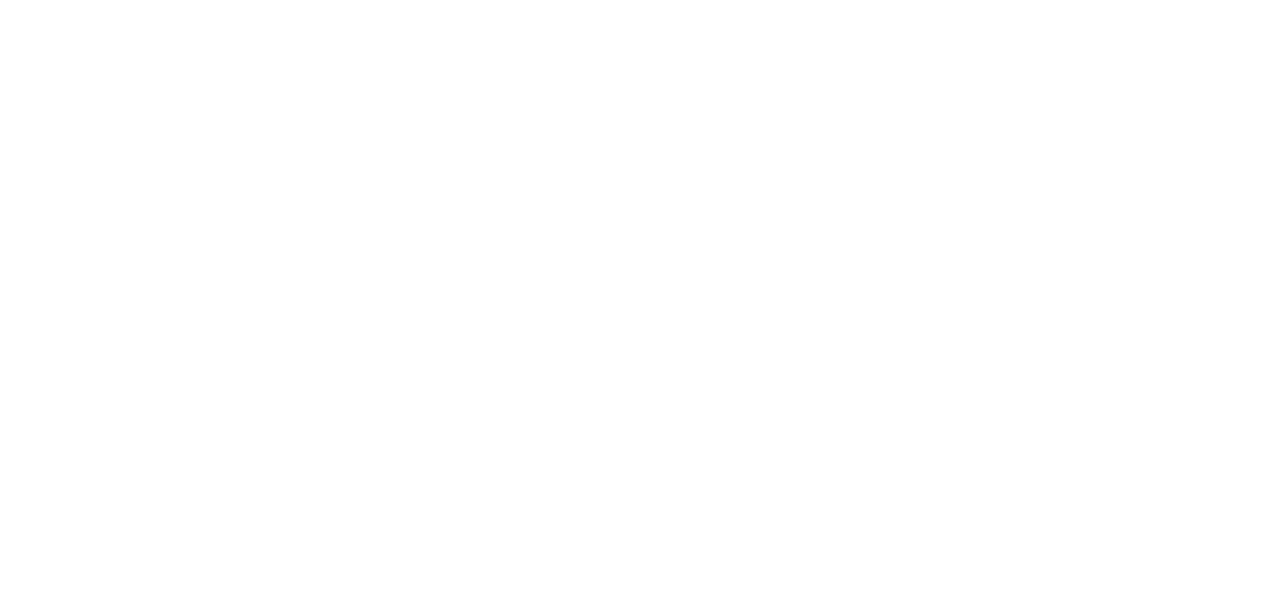
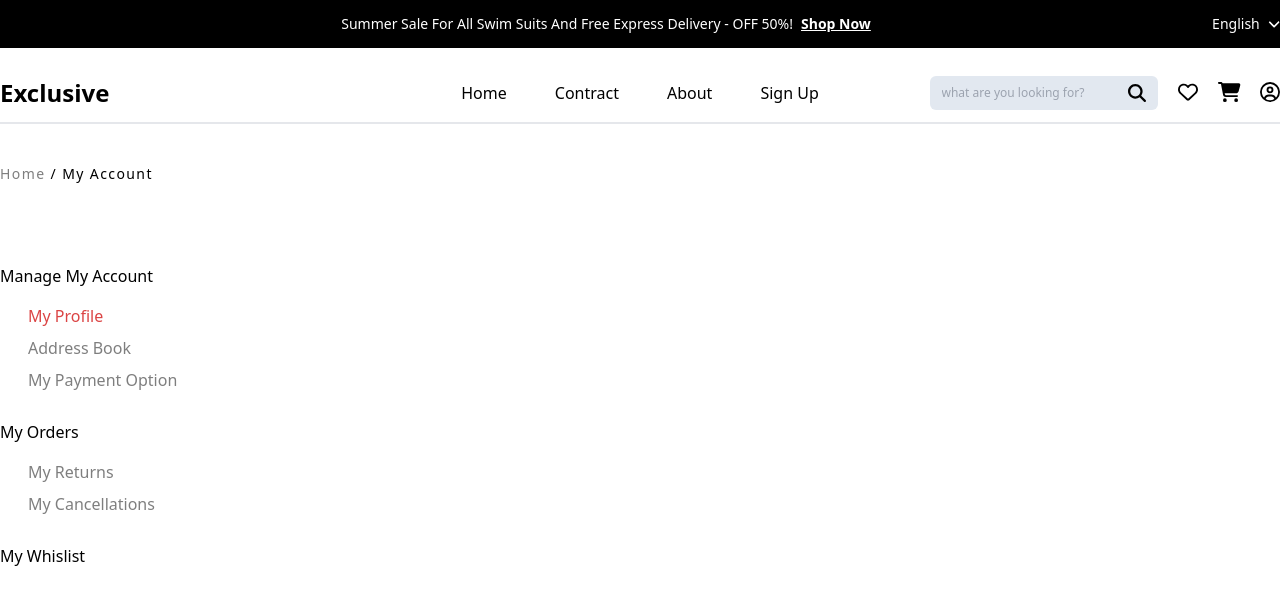
Before and after one commit to MAditP11/ecommerce-exclusive-web, a React (Vite) app: page /account in a window 1280 px wide. Before the commit this address had no page. Shown: the top 604 px of the page. Built offline with nearby package versions, Linux system fonts and the light colour scheme.

Commit message:
Adding account page

```diff
--- a/src/App.jsx
+++ b/src/App.jsx
@@ -6,6 +6,7 @@
 import Whislist from "./pages/whislist";
 import Cart from "./pages/cart";
 import Checkout from "./pages/checkout";
+import Account from "./pages/account";
 
 export default function App() {
   return (
@@ -17,6 +18,8 @@
         <Route path="/whislist" element={<Whislist />} />
         <Route path="/cart" element={<Cart />} />
         <Route path="/checkout" element={<Checkout />} />
+
+        <Route path="/account" element={<Account />} />
       </Routes>
     </Router>
   );
--- /dev/null
+++ b/src/pages/account.jsx
@@ -0,0 +1,97 @@
+import Advise from "../components/advise";
+import Header from "../components/header";
+import { useState, useRef } from "react";
+
+import product from "../assets/product.png";
+import { FontAwesomeIcon } from "@fortawesome/react-fontawesome";
+
+export default function Account() {
+  const [value, setValue] = useState("1");
+  const [price] = useState(550);
+  const inputRef = useRef(null);
+
+  const handleFocus = () => {
+    if (inputRef.current) {
+      inputRef.current.select();
+    }
+  };
+
+  const changeValue = (e) => {
+    const newValue = e.target.value;
+
+    if (newValue.length < 3) {
+      if (value === "" || Number(newValue) === 0 || Number(value) < 0) {
+        setValue(1);
+      } else {
+        setValue(newValue);
+      }
+    }
+    console.log(value);
+  };
+
+  const blurValue = () => {
+    if (value === "" || Number(value) === 0 || Number(value) < 0) {
+      setValue(1);
+    }
+  };
+
+  return (
+    <div className="">
+      {/*  */}
+      <Advise />
+
+      {/*  */}
+      <Header />
+
+      {/*  */}
+      <div className="container mx-auto flex flex-col gap-20 py-10">
+        <div className="flex">
+          <p className="text-sm font-normal tracking-widest">
+            <a className="opacity-50" href="">
+              Home
+            </a>{" "}
+            / <a href="">My Account</a>
+          </p>
+        </div>
+
+        <div className="container flex flex-row">
+          <div className="flex flex-col gap-7 ">
+            <div className="container flex flex-col gap-4">
+              <h3 className="text-base font-medium">Manage My Account</h3>
+              <div className="container flex flex-col gap-2 pl-7">
+                <a
+                  className="text-base font-normal text-[#DB4444] opacity-100"
+                  href="#"
+                >
+                  My Profile
+                </a>
+                <a className="text-base font-normal opacity-50" href="#">
+                  Address Book
+                </a>
+                <a className="text-base font-normal opacity-50" href="#">
+                  My Payment Option
+                </a>
+              </div>
+            </div>
+
+            <div className="container flex flex-col gap-4">
+              <h3 className="text-base font-medium">My Orders</h3>
+              <div className="container flex flex-col gap-2 pl-7">
+                <a className="text-base font-normal opacity-50" href="#">
+                  My Returns
+                </a>
+                <a className="text-base font-normal opacity-50" href="#">
+                  My Cancellations
+                </a>
+              </div>
+            </div>
+
+            <div className="container flex flex-col gap-4">
+              <h3 className="text-base font-medium">My Whislist</h3>
+            </div>
+          </div>
+        </div>
+      </div>
+    </div>
+  );
+}
--- a/src/pages/cart.jsx
+++ b/src/pages/cart.jsx
@@ -7,7 +7,7 @@
 
 export default function Cart() {
   const [value, setValue] = useState("1");
-  const [price, setPrice] = useState(550);
+  const [price] = useState(550);
   const inputRef = useRef(null);
 
   const handleFocus = () => {
--- a/src/pages/checkout.jsx
+++ b/src/pages/checkout.jsx
@@ -1,40 +1,14 @@
 import Advise from "../components/advise";
 import Header from "../components/header";
-import { useState, useRef } from "react";
+import { useState } from "react";
 
 import product from "../assets/product.png";
 import { FontAwesomeIcon } from "@fortawesome/react-fontawesome";
 import FormCheckout from "../components/formCheckout";
 
 export default function Checkout() {
-  const [value, setValue] = useState("1");
-  const [price, setPrice] = useState(550);
-  const inputRef = useRef(null);
-
-  const handleFocus = () => {
-    if (inputRef.current) {
-      inputRef.current.select();
-    }
-  };
-
-  const changeValue = (e) => {
-    const newValue = e.target.value;
-
-    if (newValue.length < 3) {
-      if (value === "" || Number(newValue) === 0 || Number(value) < 0) {
-        setValue(1);
-      } else {
-        setValue(newValue);
-      }
-    }
-    console.log(value);
-  };
-
-  const blurValue = () => {
-    if (value === "" || Number(value) === 0 || Number(value) < 0) {
-      setValue(1);
-    }
-  };
+  const [value] = useState("1");
+  const [price] = useState(550);
 
   return (
     <div className="">
```
